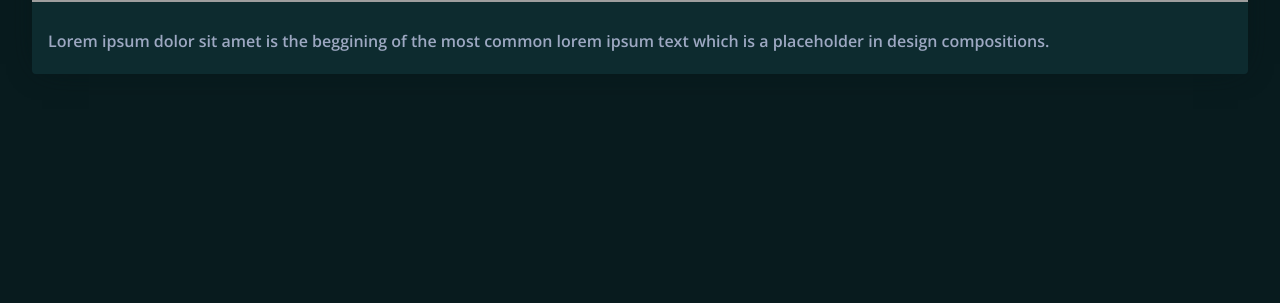
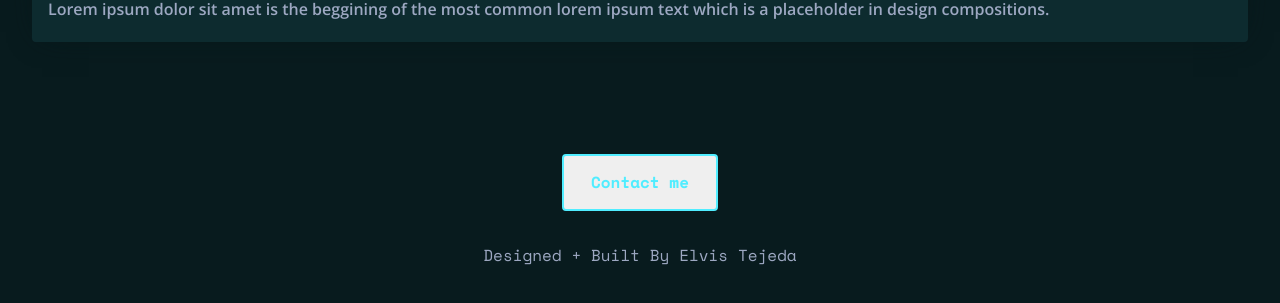
Before and after one commit to elvstejd/portfolio, a React (Create React App) app: page / in a window 1280 px wide. Shown: the part 923-1226 px from the top of the page. Before the commit the page ends 1061 px from the top, so only its background shows below. Built offline with nearby package versions, Linux system fonts and the light colour scheme; grey boxes are pictures that could not be loaded.

Commit message:
Add new components to main page

```diff
--- a/src/App.js
+++ b/src/App.js
@@ -1,10 +1,12 @@
 import styled from 'styled-components';
+import ContactMe from './components/ContactMe';
 import Introduction from './components/Introduction';
 import Projects from './components/Projects';
+import Signature from './components/Signature';
 import Skills from './components/Skills';
 
 const Main = styled.main`
-  padding: 2rem;
+  padding: 0 2rem;
 `;
 
 function App() {
@@ -13,6 +15,8 @@ function App() {
       <Introduction />
       <Skills />
       <Projects />
+      <ContactMe />
+      <Signature />
     </Main>
   );
 }
```
